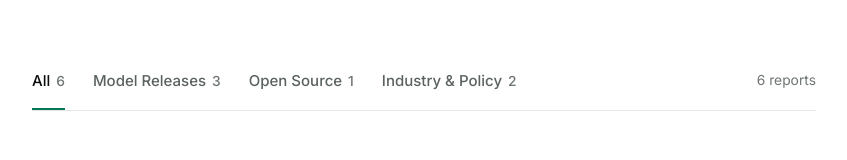
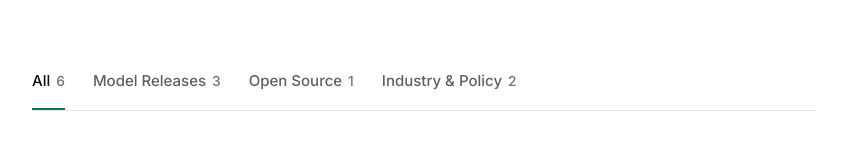
Before and after one commit to moseslmathew/token-flight, a Next.js app: page / in a window 1280 px wide. Shown: the part 215-375 px from the top of the page, without its empty margins (216-1063 px from the left). Built offline with nearby package versions, Linux system fonts and the light colour scheme.

Commit message:
fix: remove total count label from end of filter bar

```diff
--- a/app/learn/page.tsx
+++ b/app/learn/page.tsx
@@ -54,10 +54,6 @@ export default function LearnPage() {
             );
           })}
         </div>
-
-        <span className="hidden shrink-0 text-meta text-ink-faint sm:block">
-          {filteredArticles.length} guides
-        </span>
       </div>
 
       {/* Index listing */}
--- a/app/page.tsx
+++ b/app/page.tsx
@@ -287,10 +287,6 @@ export default function LatestAINewsPage() {
             );
           })}
         </div>
-
-        <span className="hidden shrink-0 text-meta text-ink-faint lg:block">
-          {filteredNews.length} reports
-        </span>
       </div>
 
       {/* Featured report */}
```
